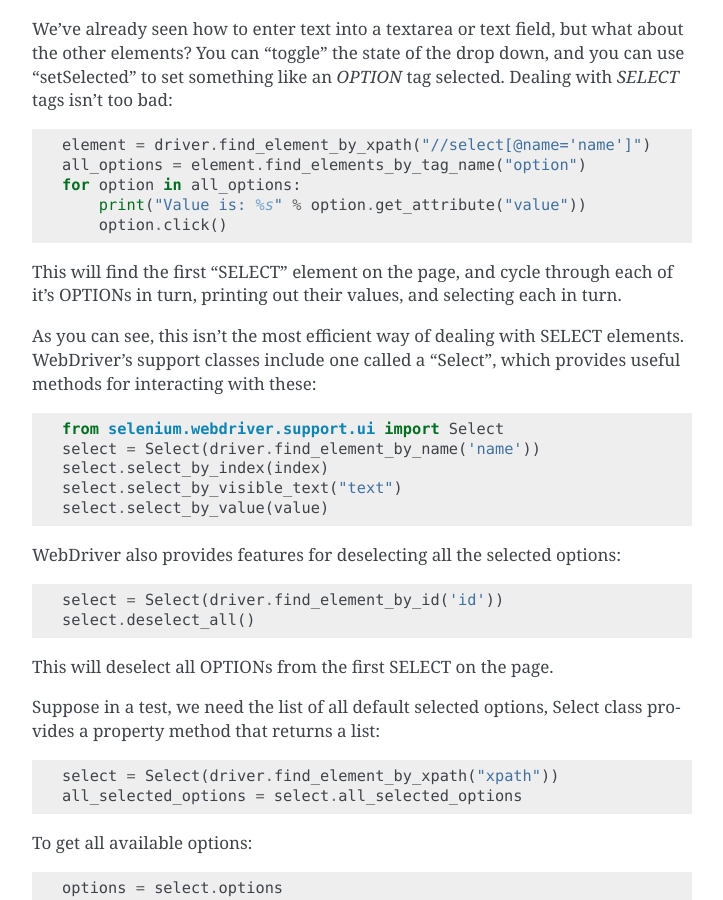
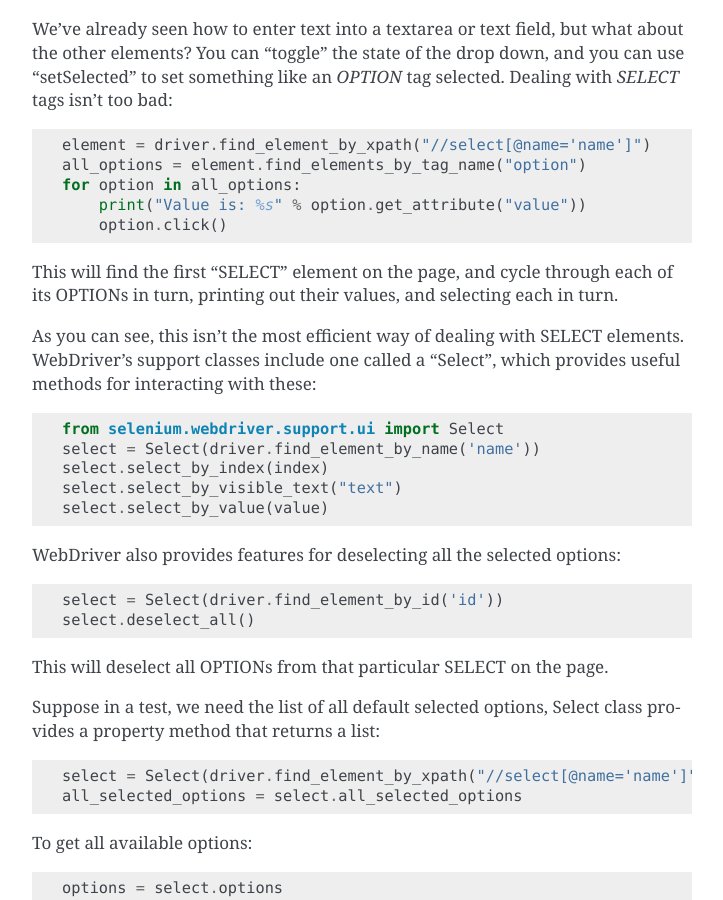
Before and after one commit to baijum/selenium-python, a Sphinx documentation site: the page built from source/navigating.rst, in a window 1280 px wide and 900 px high, scrolled down 1448 px. Shown: the whole window, without its empty margins (388-1111 px from the left). Built offline with Sphinx 7.4.7, drawn with Linux system fonts in a browser that asks for light colours.

Commit message:
Fix small typos
Selecting an element by id implies that the element has an id, and hence can occur only once on a page. So no need to refer to a 'first' one on the page which implies there could be multiple such elements.

```diff
--- a/source/navigating.rst
+++ b/source/navigating.rst
@@ -84,7 +84,7 @@ drop down, and you can use "setSelected" to set something like an
         option.click()
 
 This will find the first "SELECT" element on the page, and cycle
-through each of it's OPTIONs in turn, printing out their values, and
+through each of its OPTIONs in turn, printing out their values, and
 selecting each in turn.
 
 As you can see, this isn't the most efficient
@@ -104,12 +104,12 @@ WebDriver also provides features for deselecting all the selected options::
     select = Select(driver.find_element_by_id('id'))
     select.deselect_all()
 
-This will deselect all OPTIONs from the first SELECT on the page.
+This will deselect all OPTIONs from that particular SELECT on the page.
 
 Suppose in a test, we need the list of all default selected options, Select
 class provides a property method that returns a list::
 
-    select = Select(driver.find_element_by_xpath("xpath"))
+    select = Select(driver.find_element_by_xpath("//select[@name='name']"))
     all_selected_options = select.all_selected_options
 
 To get all available options::
```
